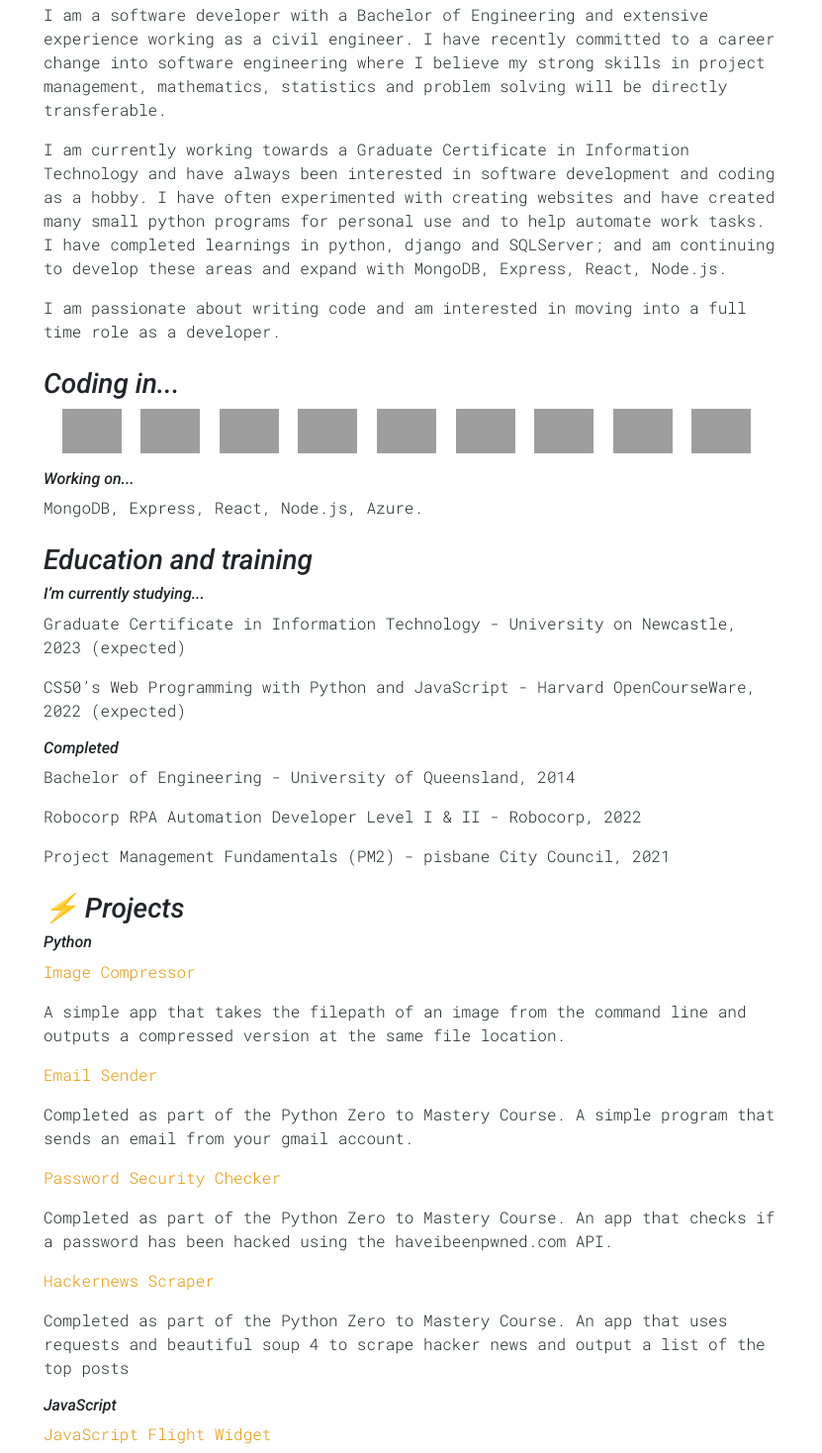
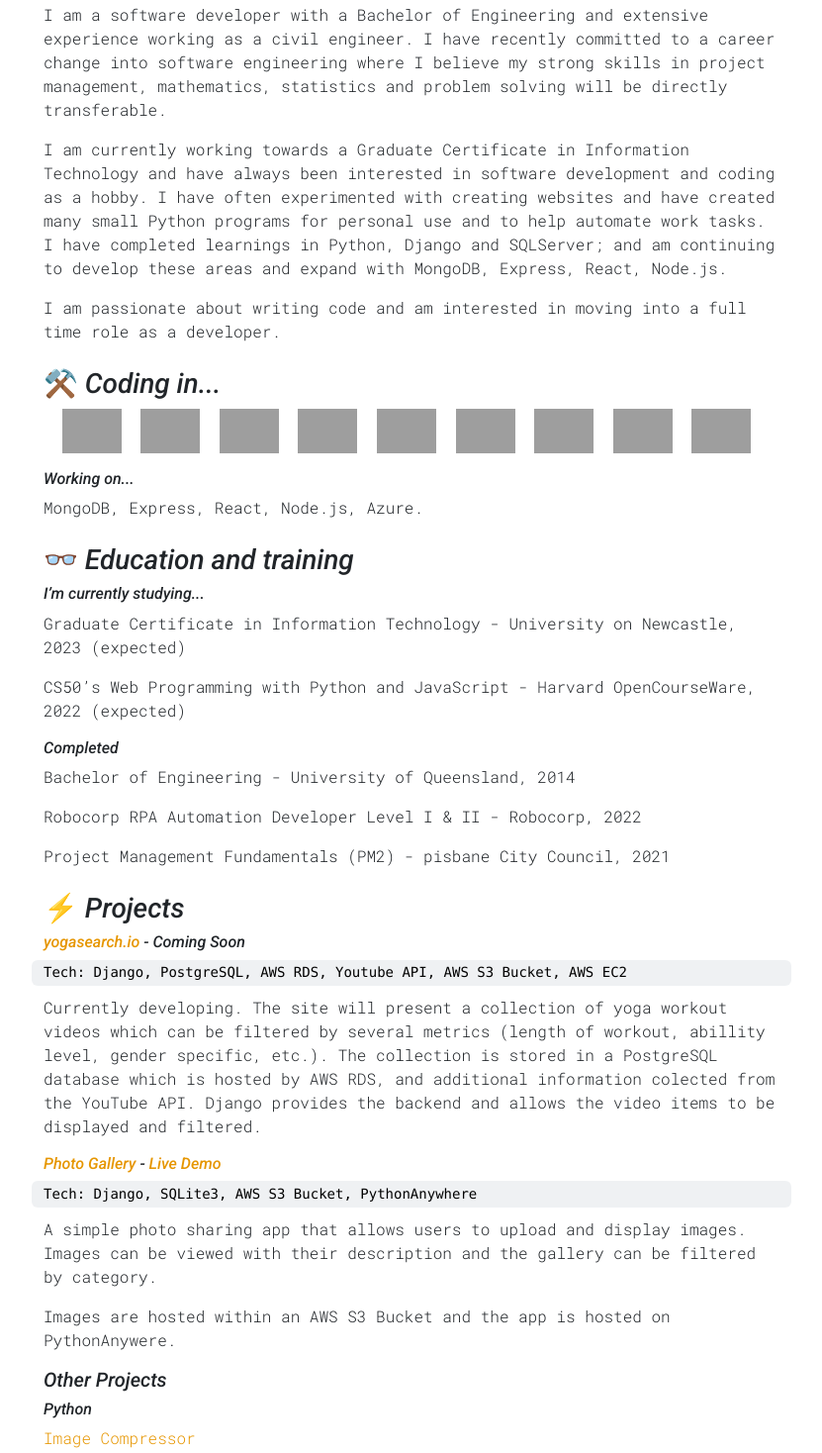
Before and after one commit to jarry90/jarry90.github.io, a plain HTML site: page index.html in a window 1280 px wide. Shown: the part 245-1713 px from the top of the page at 99% size, without its empty margins (224-1055 px from the left). Drawn offline with nearby package versions, Linux system fonts and the light colour scheme; grey boxes are pictures that could not be loaded.

Commit message:
updated index.html

```diff
--- a/index.html
+++ b/index.html
@@ -89,15 +89,15 @@
                 transferable. </p>
             <p>I am currently working towards a Graduate Certificate in Information Technology and have always been
                 interested in software development and coding as a hobby. I have often experimented with creating
-                websites and have created many small python programs for personal use and to help automate work tasks. I
-                have completed learnings in python, django and SQLServer; and am continuing to develop these areas and
+                websites and have created many small Python programs for personal use and to help automate work tasks. I
+                have completed learnings in Python, Django and SQLServer; and am continuing to develop these areas and
                 expand with MongoDB, Express, React, Node.js.</p>
             <p>I am passionate about writing code and am interested in moving into a full time role as a developer. </p>
 
         </div>
 
         <div class="row mt-2">
-            <h3>Coding in...</h3>
+            <h3><span style="font-style: normal;">⚒️</span> Coding in...</h3>
 
             <div class="row mx-0 text-center">
                 <p><img width="70px" style="padding-right:10px;"
@@ -126,7 +126,7 @@
         </div>
 
         <div class="row mt-2">
-            <h3>Education and training</h3>
+            <h3><span style="font-style: normal;">👓</span> Education and training</h3>
 
             <h6>I’m currently studying...</h6>
             <p>Graduate Certificate in Information Technology - University on Newcastle, 2023 (expected)</p>
@@ -139,8 +139,22 @@
         </div>
 
         <div class="row mt-2">
-            <h3>⚡ Projects</h3>
+            <h3><span style="font-style: normal;">⚡</span> Projects</h3>
+            <h6><a href="#">yogasearch.io</a> - Coming Soon</h6>
+            <code>Tech: Django, PostgreSQL, AWS RDS, Youtube API, AWS S3 Bucket, AWS EC2</code>
+            <p>Currently developing. The site will present a collection of yoga workout videos which can be filtered by
+                several metrics (length of workout, abillity level, gender specific, etc.). The collection is stored in
+                a PostgreSQL database which is hosted by AWS RDS, and additional information colected from the YouTube
+                API. Django provides the
+                backend and allows the video items to be displayed and filtered.</p>
+            <h6><a href="https://github.com/jarry90/djangophotoapp">Photo Gallery</a> - <a
+                    href="http://jarry90.pythonanywhere.com/">Live Demo</a></h6>
+            <code>Tech: Django, SQLite3, AWS S3 Bucket, PythonAnywhere</code>
+            <p>A simple photo sharing app that allows users to upload and display images. Images can be viewed with
+                their description and the gallery can be filtered by category.</p>
+            <p>Images are hosted within an AWS S3 Bucket and the app is hosted on PythonAnywere.</p>
 
+            <h5>Other Projects</h5>
             <h6>Python</h6>
             <p><a href="https://github.com/jarry90/Image-Compressor">Image Compressor</a>
             <p>A simple app that takes the filepath of an image from the command line and outputs a compressed version
```
